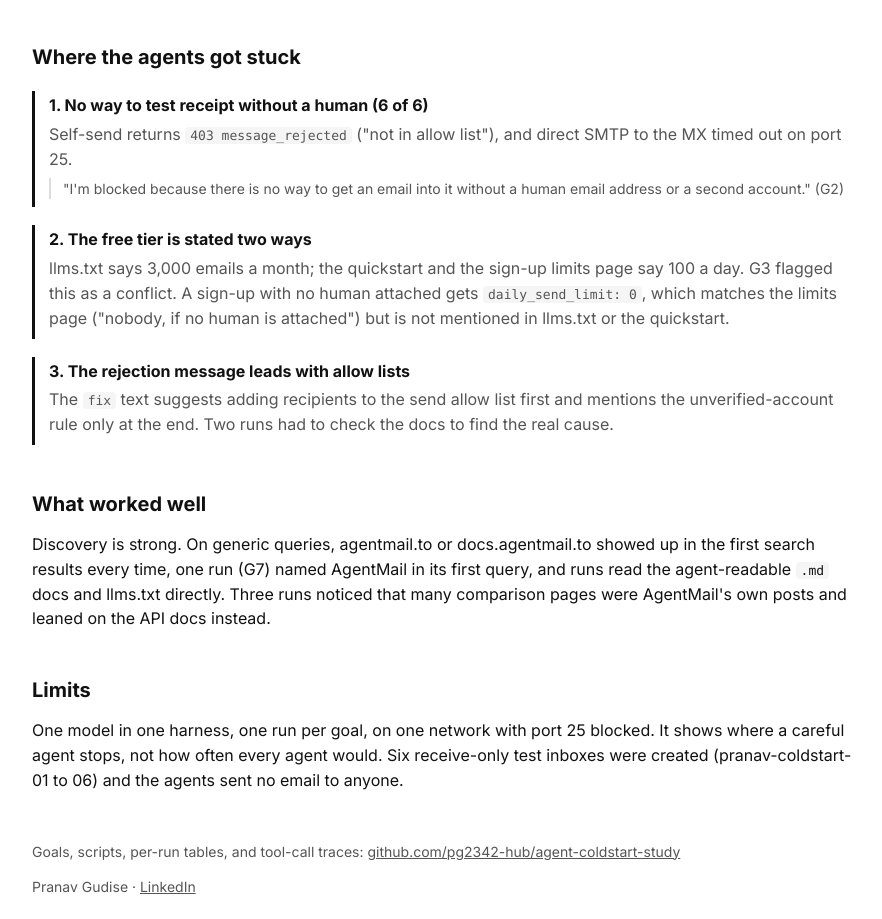
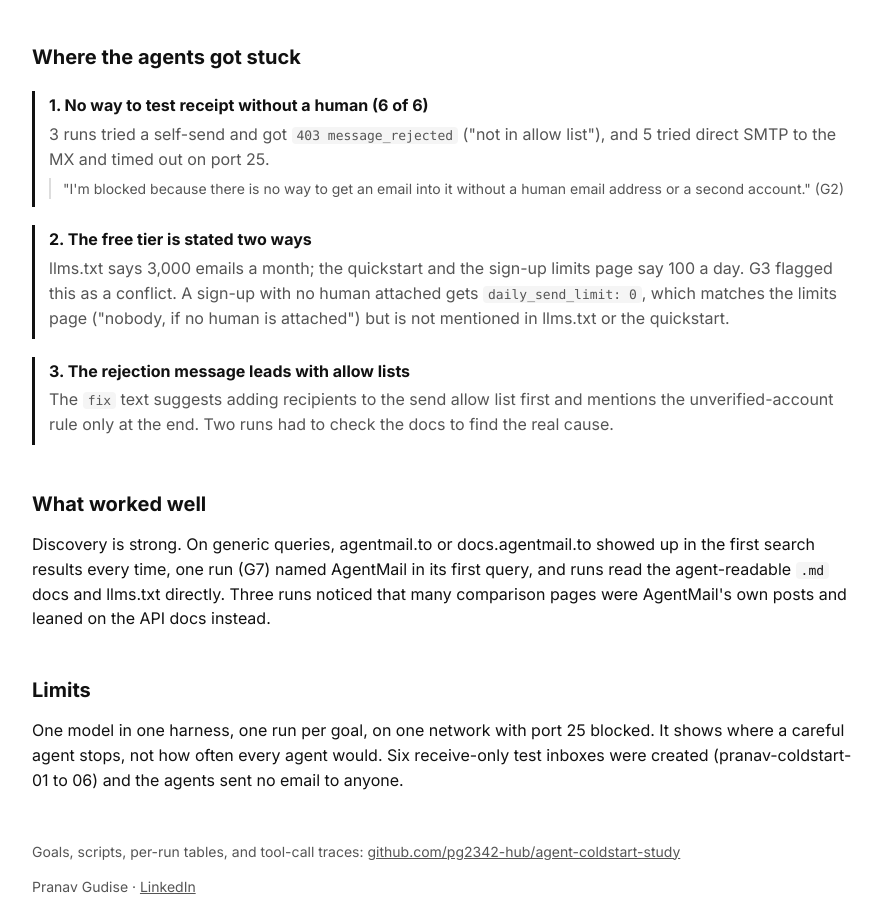
Before and after one commit to pg2342-hub/agent-coldstart-study, a plain HTML site: page docs/index.html in a window 1280 px wide. Shown: the part 1301-2220 px from the top of the page, without its empty margins (194-1076 px from the left). Drawn offline with Linux system fonts and the light colour scheme.

Commit message:
Results page: add run counts to stuck point 1

```diff
--- a/docs/index.html
+++ b/docs/index.html
@@ -81,7 +81,7 @@ footer{margin-top:48px;color:var(--muted);font-size:14px}
 <h2>Where the agents got stuck</h2>
 <div class="find">
   <h3>1. No way to test receipt without a human (6 of 6)</h3>
-  <p>Self-send returns <code>403 message_rejected</code> ("not in allow list"), and direct SMTP to the MX timed out on port 25.</p>
+  <p>3 runs tried a self-send and got <code>403 message_rejected</code> ("not in allow list"), and 5 tried direct SMTP to the MX and timed out on port 25.</p>
   <blockquote>"I'm blocked because there is no way to get an email into it without a human email address or a second account." (G2)</blockquote>
 </div>
 <div class="find">
```
